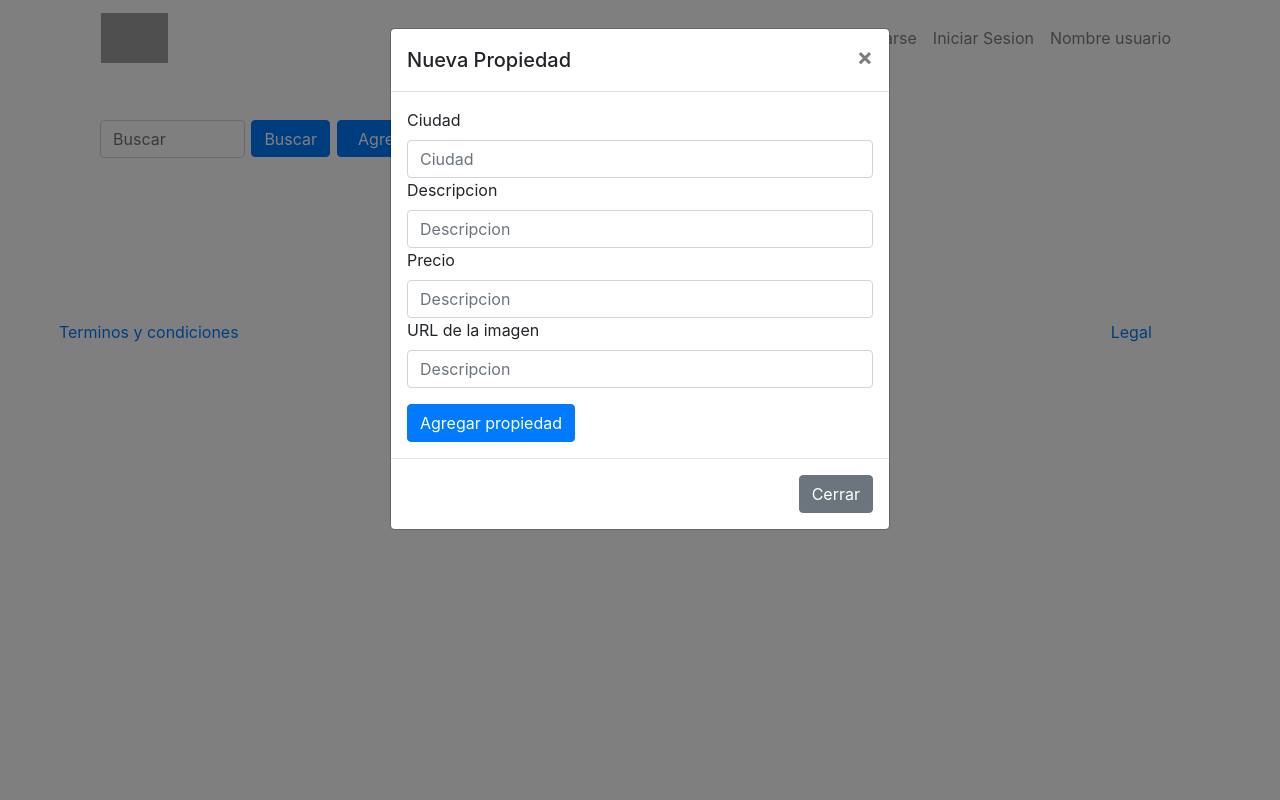
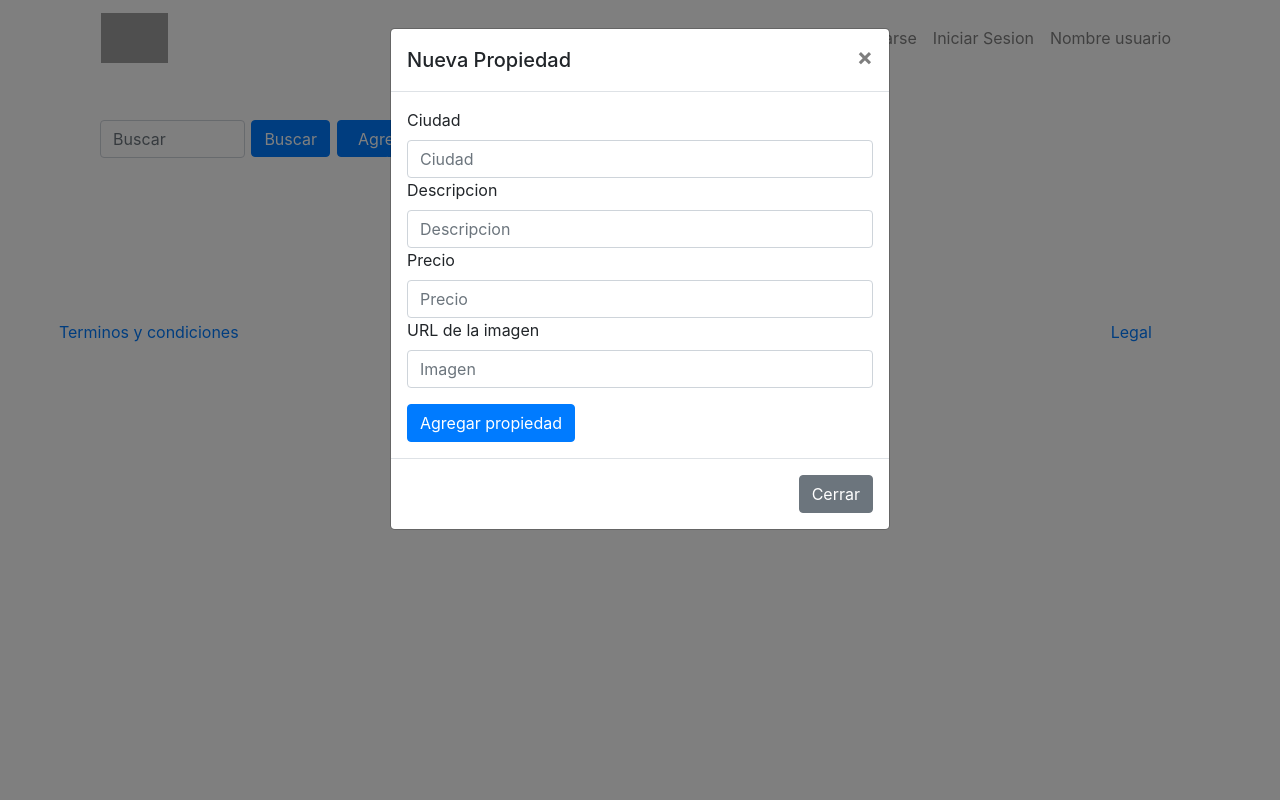
Before and after one commit to ag94e/InmobiNova, a Django app: page /houses/ in a window 1280 px wide, after a click on "Agregar Propiedad". Run offline with Django 3.2, Linux system fonts and the light colour scheme; data that the repository does not hold is empty; some libraries are stand-ins or nearby versions; grey boxes are pictures that could not be loaded.

Commit message:
Form Test 6

```diff
--- a/gestionpedidos/templates/houses.html
+++ b/gestionpedidos/templates/houses.html
@@ -41,10 +41,10 @@
             <input type="text" class="form-control" id="exampleInputEmail1" aria-describedby="emailHelp" placeholder="Descripcion" name="descripcion">
 
             <label for="exampleInputEmail1">Precio</label>
-            <input type="text" class="form-control" id="exampleInputEmail1" aria-describedby="emailHelp" placeholder="Descripcion" name="precio">
+            <input type="text" class="form-control" id="exampleInputEmail1" aria-describedby="emailHelp" placeholder="Precio" name="precio">
 
             <label for="exampleInputEmail1">URL de la imagen</label>
-            <input type="text" class="form-control" id="exampleInputEmail1" aria-describedby="emailHelp" placeholder="Descripcion" name="imagen">
+            <input type="text" class="form-control" id="exampleInputEmail1" aria-describedby="emailHelp" placeholder="Imagen" name="imagen">
 
           </div>
           <button type="submit" class="btn btn-primary">Agregar propiedad</button>
--- a/gestionpedidos/views.py
+++ b/gestionpedidos/views.py
@@ -42,12 +42,12 @@ def houses_list(request):
         busqueda = houses.objects.all().order_by('created').reverse()
 
     if request.method == 'POST':
-        ciudad = request.GET('ciudad')
-        descripcion = request.GET('descripcion')
-        precio = request.GET('precio')
-        imagen = request.GET('imagen')
+        ciudad = request.GET['ciudad']
+        descripcion = request.GET['descripcion']
+        precio = request.GET['precio']
+        imagen = request.GET['imagen']
 
-        new_house = houses.objects.create(ciudad=ciudad, descripcion=descripcion, precio=precio, imagen=imagen)
+        new_house = houses.objects.create(city=ciudad, description=descripcion, price=precio, image=imagen)
         new_house.save()
 
     return render(request, "houses.html", {'casas': busqueda, 'peticion': search_field})
```
